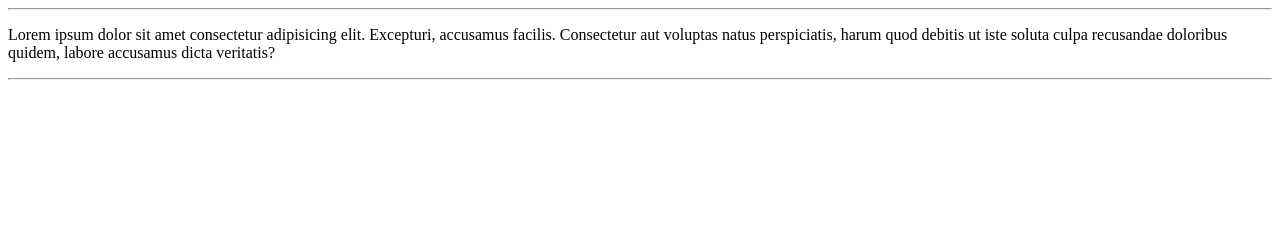
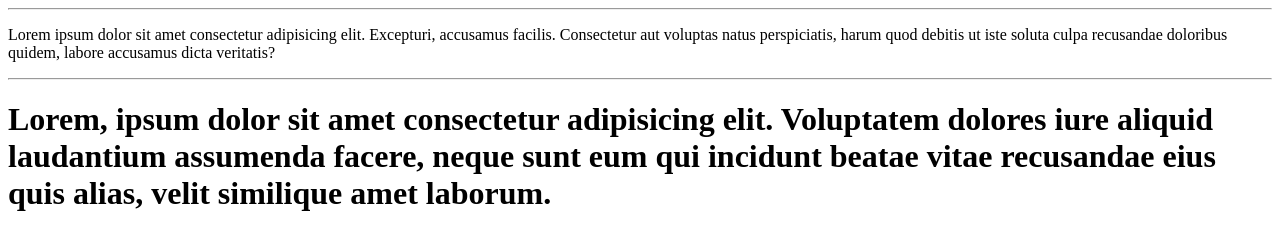
Before and after one commit to YudiSSC/TesteProjeto, a plain HTML site: page sitexemplo/index.html in a window 1280 px wide. Drawn offline with Linux system fonts and the light colour scheme.

Commit message:
adicionei mais um lorem ipson

```diff
--- a/sitexemplo/index.html
+++ b/sitexemplo/index.html
@@ -9,5 +9,6 @@
     <hr>
     <P>Lorem ipsum dolor sit amet consectetur adipisicing elit. Excepturi, accusamus facilis. Consectetur aut voluptas natus perspiciatis, harum quod debitis ut iste soluta culpa recusandae doloribus quidem, labore accusamus dicta veritatis?</P>
     <hr>
+    <h1>Lorem, ipsum dolor sit amet consectetur adipisicing elit. Voluptatem dolores iure aliquid laudantium assumenda facere, neque sunt eum qui incidunt beatae vitae recusandae eius quis alias, velit similique amet laborum.</h1>
 </body>
 </html>
```
